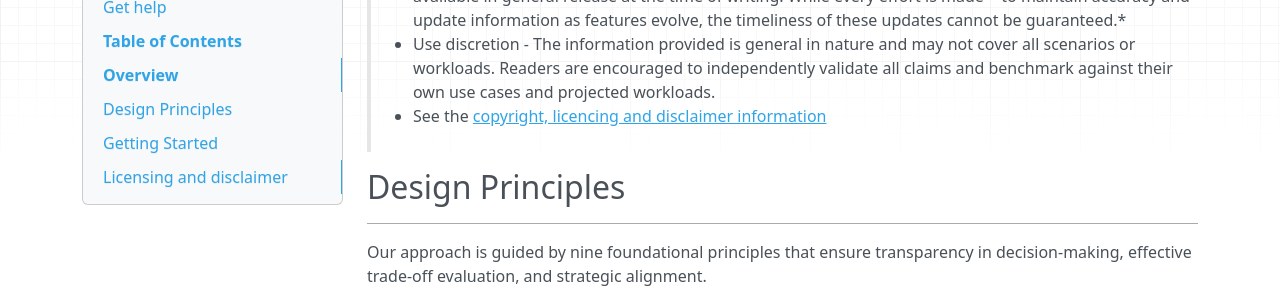
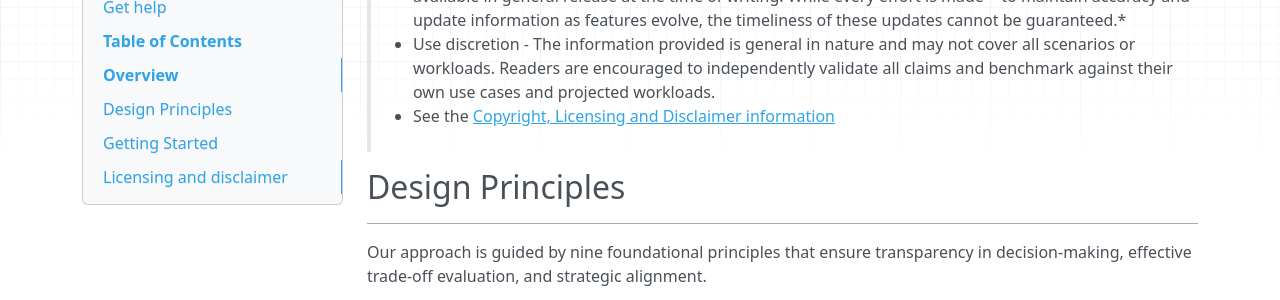
Before and after one commit to bensonchoyintuitas/intuitas_knowledgebase, an MkDocs documentation site: the page built from docs/README.md, in a window 1280 px wide and 900 px high, scrolled down 2749 px. Shown: the part 155-455 px from the top of the window. Built offline with MkDocs 1.6.1, drawn with Linux system fonts in a browser that asks for light colours; nearby versions of some CDN libraries.

Commit message:
Update README.md and index.html to correct the spelling of 'Licencing' to 'Licensing' and adjust the link to the licensing and disclaimer section. Update build date in index.html to the latest timestamp.

```diff
--- a/docs/README.md
+++ b/docs/README.md
@@ -120,7 +120,7 @@
 > - Living resource - This content is continuously updated and refined through ongoing R&D,  lessons learned, and feature evaluations. Some sections may remain unpolished as they evolve.
 > - Currency of information – The information provided reflects the product landscape and  functionality available in general release at the time of writing. While every effort is made > to maintain accuracy and update information as features evolve, the timeliness of these  updates cannot be guaranteed.*
 > - Use discretion - The information provided is general in nature and may not cover all  scenarios or workloads. Readers are encouraged to independently validate all claims and  benchmark against their own use cases and projected workloads.
-> - See the [copyright, licencing and disclaimer information](#terms)
+> - See the [Copyright, Licensing and Disclaimer information](#licensing-and-disclaimer)
 <br>
 <br>
 
```
Also changed, not shown: site/index.html, site/search/search_index.json.
